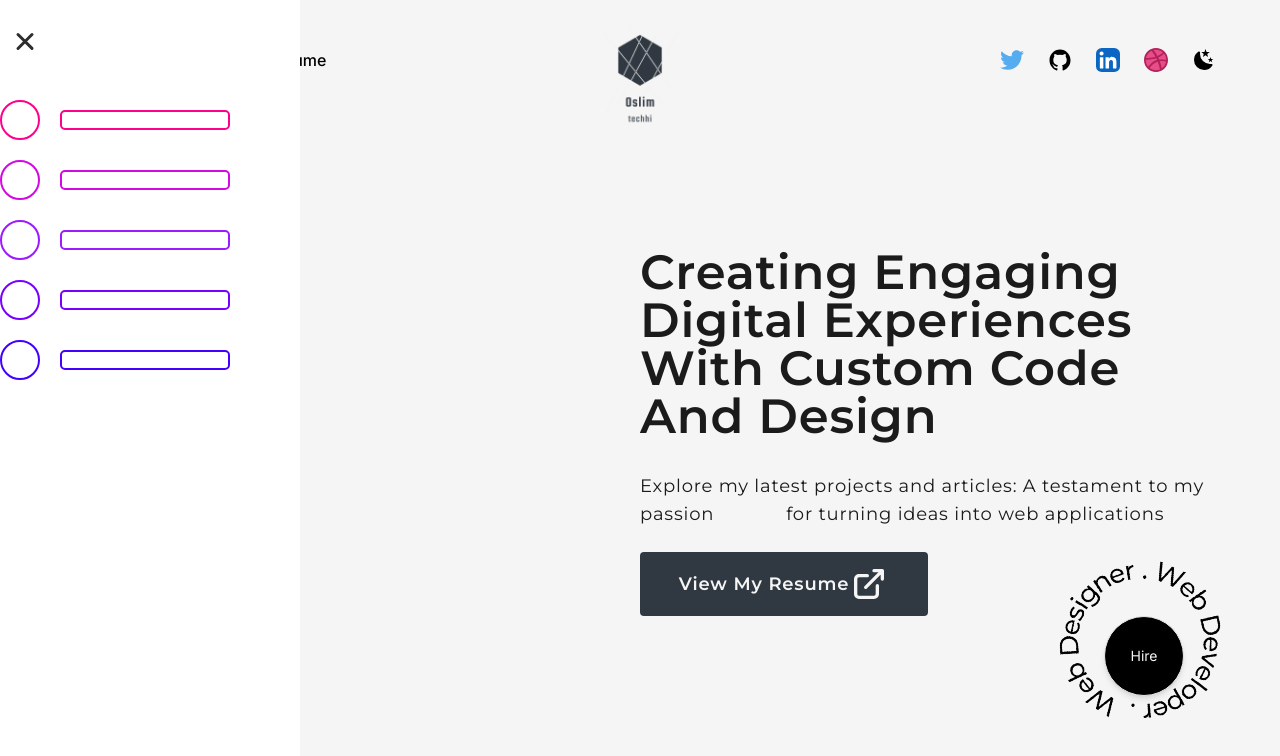
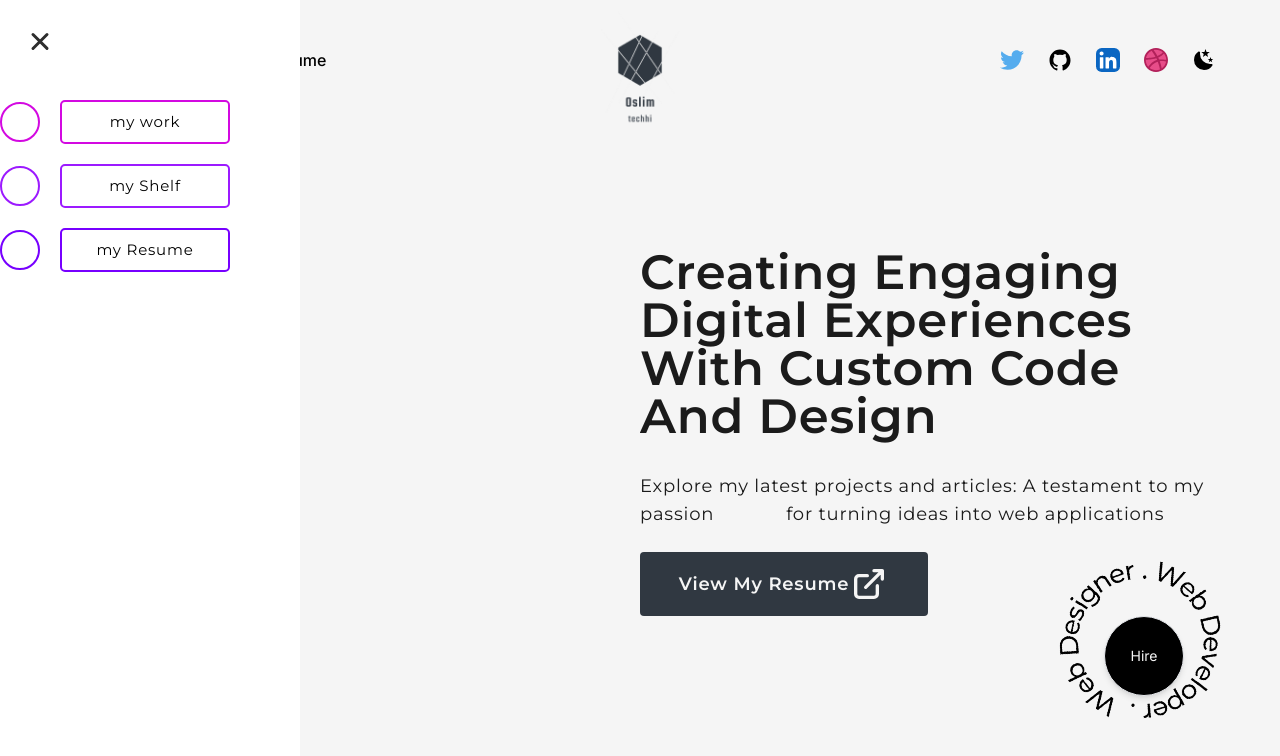
Before and after one commit to oslim4321/Oslim-portfolio, a Next.js app: page / in a window 1280 px wide. Both pictures are taken after a click on the button 40 px from the left and 43 px from the top of the page. Shown: the top 756 px of the page. Built offline with nearby package versions, Linux system fonts and the light colour scheme.

Commit message:
working 9

```diff
--- a/src/components/NavDesktopToggle/MenuItem.js
+++ b/src/components/NavDesktopToggle/MenuItem.js
@@ -21,7 +21,7 @@ const variants = {
 
 const colors = ["#FF008C", "#D309E1", "#9C1AFF", "#7700FF", "#4400FF"];
 
-export const MenuItem = ({ i }) => {
+export const MenuItem = ({ text, i }) => {
   const style = { border: `2px solid ${colors[i]}` };
   return (
     <motion.li
@@ -29,8 +29,11 @@ export const MenuItem = ({ i }) => {
       whileHover={{ scale: 1.1 }}
       whileTap={{ scale: 0.95 }}
     >
-      <div className="icon-placeholder" style={style} />
-      <div className="text-placeholder" style={style} />
+      {/* hwlll */}
+      <div className="icon-placeholder" style={style}></div>
+      <div className="text-placeholder" style={style}>
+        {text.text}
+      </div>
     </motion.li>
   );
 };
--- a/src/components/NavDesktopToggle/Navigation.js
+++ b/src/components/NavDesktopToggle/Navigation.js
@@ -14,10 +14,28 @@ const variants = {
 
 export const Navigation = () => (
   <motion.ul variants={variants}>
-    {itemIds.map((i) => (
-      <MenuItem i={i} key={i} />
+    {list.map((elem, i) => (
+      <MenuItem text={elem} i={elem.id} key={elem.id} />
     ))}
   </motion.ul>
 );
 
-const itemIds = [0, 1, 2, 3, 4];
+const itemIds = ["hello", "my work", "testing", "jmmm", "tooo"];
+
+const list = [
+  {
+    id: 1,
+    text: "my work",
+    link: "#",
+  },
+  {
+    id: 2,
+    text: "my Shelf",
+    link: "#",
+  },
+  {
+    id: 3,
+    text: "my Resume",
+    link: "#",
+  },
+];
--- a/src/components/NavDesktopToggle/Popup.js
+++ b/src/components/NavDesktopToggle/Popup.js
@@ -33,7 +33,7 @@ export const Example = () => {
 
   return (
     <motion.div
-      className="nav"
+      className="nav right-0 absolute"
       initial={false}
       animate={isOpen ? "open" : "closed"}
       custom={height}
--- a/src/components/NavDesktopToggle/style.css
+++ b/src/components/NavDesktopToggle/style.css
@@ -36,7 +36,7 @@ button {
   cursor: pointer;
   position: absolute;
   top: 18px;
-  left: 15px;
+  left: 30px;
   width: 50px;
   height: 50px;
   border-radius: 50%;
@@ -77,6 +77,11 @@ li {
   width: 200px;
   height: 20px;
   flex: 1;
+  display: flex;
+  align-items: center;
+  justify-content: center;
+  padding: 20px 0;
+  font-size: 15px;
 }
 
 .refresh {
--- a/src/components/Navbar.js
+++ b/src/components/Navbar.js
@@ -88,7 +88,7 @@ const Navbar = () => {
           >
             <MoonIcon />
           </motion.a>
-          <span className="">
+          <span>
             <MenuToggle />
           </span>
         </nav>
```
